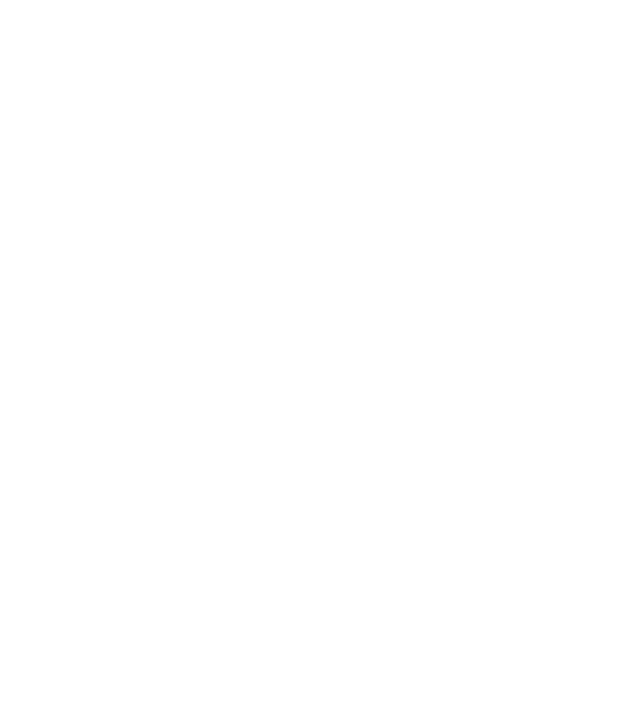
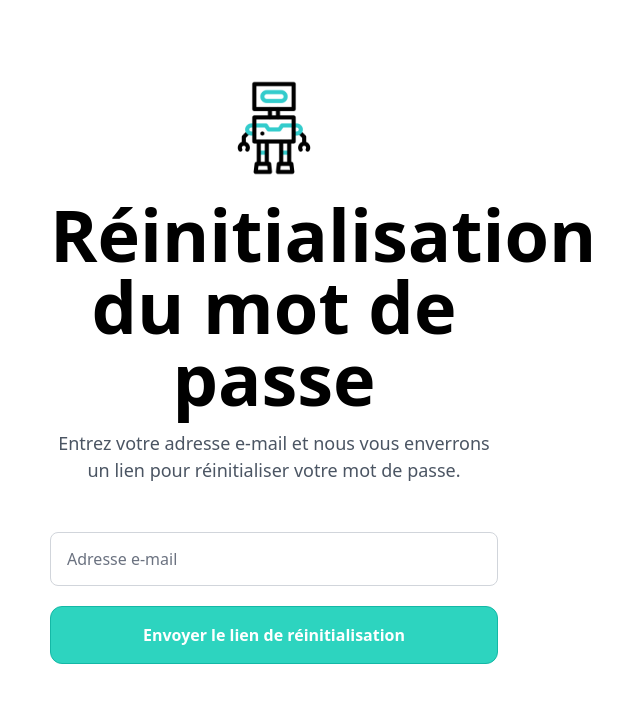
Before and after one commit to jibenight/React-ChatGPT, a React (Vite) app: page /reset-password-request in a window 1280 px wide. Before the commit this address had no page. Shown: the top 702 px of the page, without its empty margins (366-1006 px from the left). Built offline with nearby package versions, Linux system fonts and the light colour scheme.

Commit message:
add back and front reset password feature

```diff
--- a/package.json
+++ b/package.json
@@ -20,6 +20,7 @@
     "express": "^4.18.2",
     "jsonwebtoken": "^9.0.0",
     "morgan": "^1.10.0",
+    "nodemailer": "^6.9.5",
     "openai": "^3.2.1",
     "react": "^18.2.0",
     "react-auth-kit": "^2.10.0",
--- a/src/index.jsx
+++ b/src/index.jsx
@@ -2,6 +2,7 @@
 import ReactDOM from 'react-dom/client';
 import App from './routes/App';
 import Login from './routes/login';
+import ResetPasswordRequest from './routes/resetPasswordRequest';
 import Register from './routes/register';
 import './css/index.css';
 import { BrowserRouter as Router, Route, Routes } from 'react-router-dom';
@@ -15,6 +16,10 @@
         <Routes>
           <Route path='/register' element={<Register />} />
           <Route path='/login' element={<Login />} />
+          <Route
+            path='/reset-password-request'
+            element={<ResetPasswordRequest />}
+          />
           <Route path='/' element={<PrivateRoute />}>
             <Route index element={<App />} />
           </Route>
--- /dev/null
+++ b/src/routes/resetPasswordRequest.jsx
@@ -0,0 +1,72 @@
+import '../css/App.css';
+import chatGPT from '../assets/chatGPT.gif';
+import { useForm } from 'react-hook-form';
+import axios from 'axios';
+import React from 'react';
+
+const ResetPasswordRequest = () => {
+  const {
+    register,
+    handleSubmit,
+    formState: { errors },
+  } = useForm();
+
+  const onSubmit = data => {
+    const { email } = data;
+    axios
+      .post('http://localhost:5173/reset-password-request', {
+        email,
+      })
+      .then(response => {
+        if (response.status === 200) {
+          // Gérer la réponse réussie ici, par exemple :
+          alert('Email de réinitialisation envoyé.');
+        }
+      })
+      .catch(error => {
+        if (error.response && error.response.status === 404) {
+          // Gérer les erreurs ici, par exemple :
+          alert('Email non trouvé.');
+        }
+      });
+  };
+
+  return (
+    <section className='py-16 xl:pb-56 bg-white overflow-hidden h-screen w-screen'>
+      <div className='container px-4 mx-auto'>
+        <div className='text-center max-w-md mx-auto'>
+          <div className='inline-block w-32'>
+            <img src={chatGPT} alt='Gif animé robot' />
+          </div>
+          <h2 className='mb-4 text-6xl md:text-7xl text-center font-bold font-heading tracking-px-n leading-tight'>
+            Réinitialisation du mot de passe
+          </h2>
+          <p className='mb-12 font-medium text-lg text-gray-600 leading-normal'>
+            Entrez votre adresse e-mail et nous vous enverrons un lien pour
+            réinitialiser votre mot de passe.
+          </p>
+          <form onSubmit={handleSubmit(onSubmit)}>
+            <label className='block mb-5'>
+              <input
+                className='px-4 py-3.5 w-full text-gray-500 font-medium placeholder-gray-500 bg-white outline-none border border-gray-300 rounded-lg focus:ring focus:ring-teal-200'
+                id='resetPasswordInput'
+                type='text'
+                placeholder='Adresse e-mail'
+                {...register('email', { required: true })}
+                autoComplete='email'
+              />
+            </label>
+            <button
+              className='mb-8 py-4 px-9 w-full text-white font-semibold border border-teal-500 rounded-xl shadow-4xl focus:ring focus:ring-teal-200 bg-teal-400 hover:bg-teal-500 transition ease-in-out duration-200'
+              type='submit'
+            >
+              Envoyer le lien de réinitialisation
+            </button>
+          </form>
+        </div>
+      </div>
+    </section>
+  );
+};
+
+export default ResetPasswordRequest;
```
Also changed, not shown: Back-end/mailer.js (added, +12 -0 lines), Back-end/models/database.js (+22 -0 lines), Back-end/routes/auth.js (+88 -0 lines), 1 other file (tests, documents, lock files or other folders).
